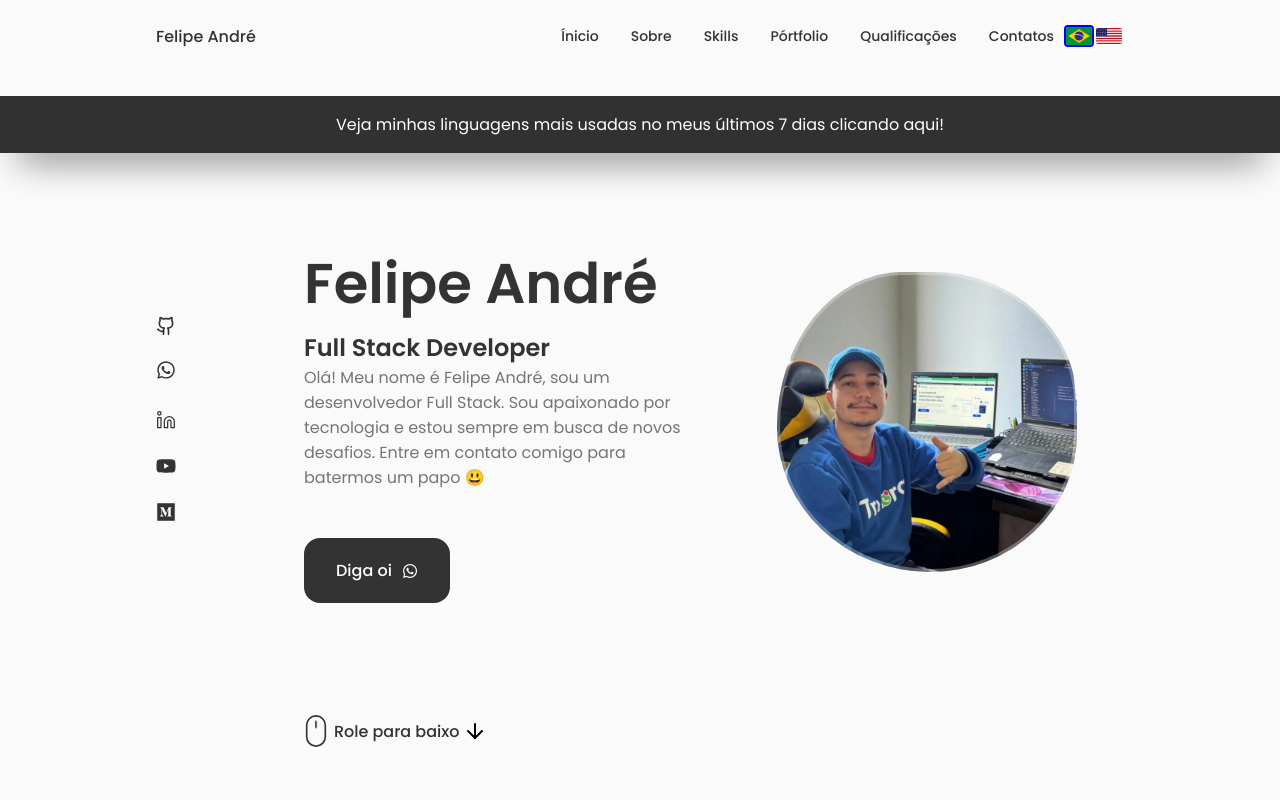
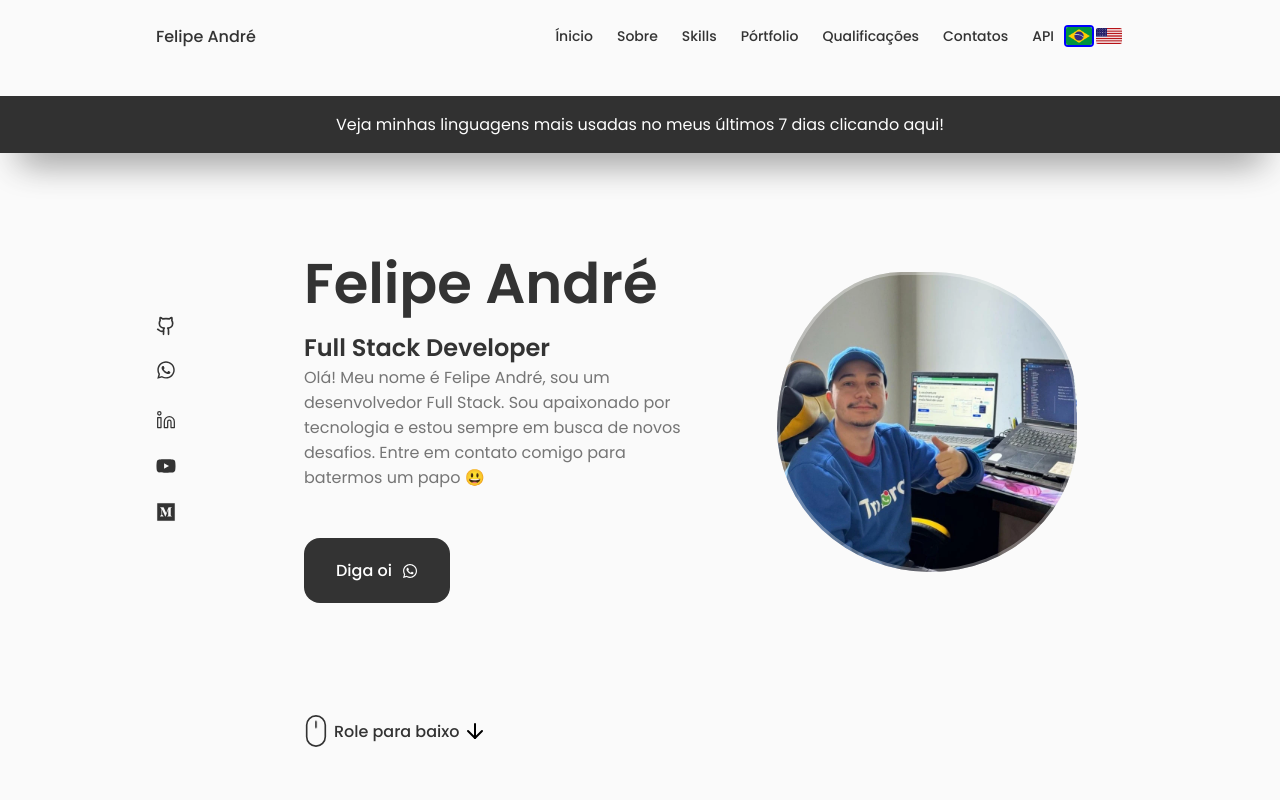
Before and after one commit to fandredev/portfolio, a React (Vite) app: page / in a window 1280 px wide. Shown: the top 800 px of the page. Built offline with nearby package versions, Linux system fonts and the light colour scheme; no server answers.

Commit message:
feat: add API in header and back 70% coverage to project

```diff
--- a/src/components/header/header.css
+++ b/src/components/header/header.css
@@ -25,7 +25,6 @@
 
 .nav__list {
   display: flex;
-  column-gap: 2rem;
   margin-right: 10px;
 }
 .nav__link {
--- a/src/components/header/item.tsx
+++ b/src/components/header/item.tsx
@@ -14,6 +14,8 @@ interface HeaderItemProps {
   href: string;
   icon: ReactNode;
   text: ReactNode;
+
+  openNewTab?: boolean;
 }
 
 export const headerItems: HeaderItemProps[] = [
@@ -47,13 +49,28 @@ export const headerItems: HeaderItemProps[] = [
     icon: <Contact size={16} color={"#000"} />,
     text: <Translator path="home.contacts" />,
   },
+  {
+    href: "https://portfolio-backend-jko9.onrender.com/api/v1",
+    icon: <Contact size={16} color={"#000"} />,
+    text: <Translator path="home.API" />,
+    openNewTab: true,
+  },
 ];
 
-export default function HeaderItem({ href, icon, text }: HeaderItemProps) {
+export default function HeaderItem({
+  href,
+  icon,
+  text,
+  openNewTab,
+}: HeaderItemProps) {
   return (
     <>
       <li className="nav__item">
-        <a href={href} className="nav__link">
+        <a
+          href={href}
+          className="nav__link"
+          target={`${openNewTab ? "_blank" : "_self"}`}
+        >
           <div className="nav__icon">{icon}</div>
           {text}
         </a>
--- a/src/hooks/use-name-context.ts
+++ b/src/hooks/use-name-context.ts
@@ -5,7 +5,7 @@ export default function useNameContext() {
   const context = useContext(NameContext);
 
   if (!context) {
-    throw new Error(`Context not exist`);
+    throw new Error(`Name Context not exist`);
   }
 
   return context;
--- a/src/i18n/locales/en-us.ts
+++ b/src/i18n/locales/en-us.ts
@@ -6,6 +6,7 @@ export default {
       skills: "Skills",
       qualifications: "Qualifications",
       contacts: "Contacts",
+      API: "API",
       introduction_text:
         "Hello! My name is Felipe André, I am a Full Stack developer. I am passionate about technology and I am always looking for new challenges. Get in touch with me to chat 😃",
       say_hello_whatsapp_button: "Say hello",
--- a/src/i18n/locales/pt-br.ts
+++ b/src/i18n/locales/pt-br.ts
@@ -6,6 +6,7 @@ export default {
       skills: "Skills",
       qualifications: "Qualificações",
       contacts: "Contatos",
+      API: "API",
       introduction_text:
         "Olá! Meu nome é Felipe André, sou um desenvolvedor Full Stack. Sou apaixonado por tecnologia e estou sempre em busca de novos desafios. Entre em contato comigo para batermos um papo 😃",
       say_hello_whatsapp_button: "Diga oi",
```
Also changed, not shown: 1 other file (tests, documents, lock files or other folders).
